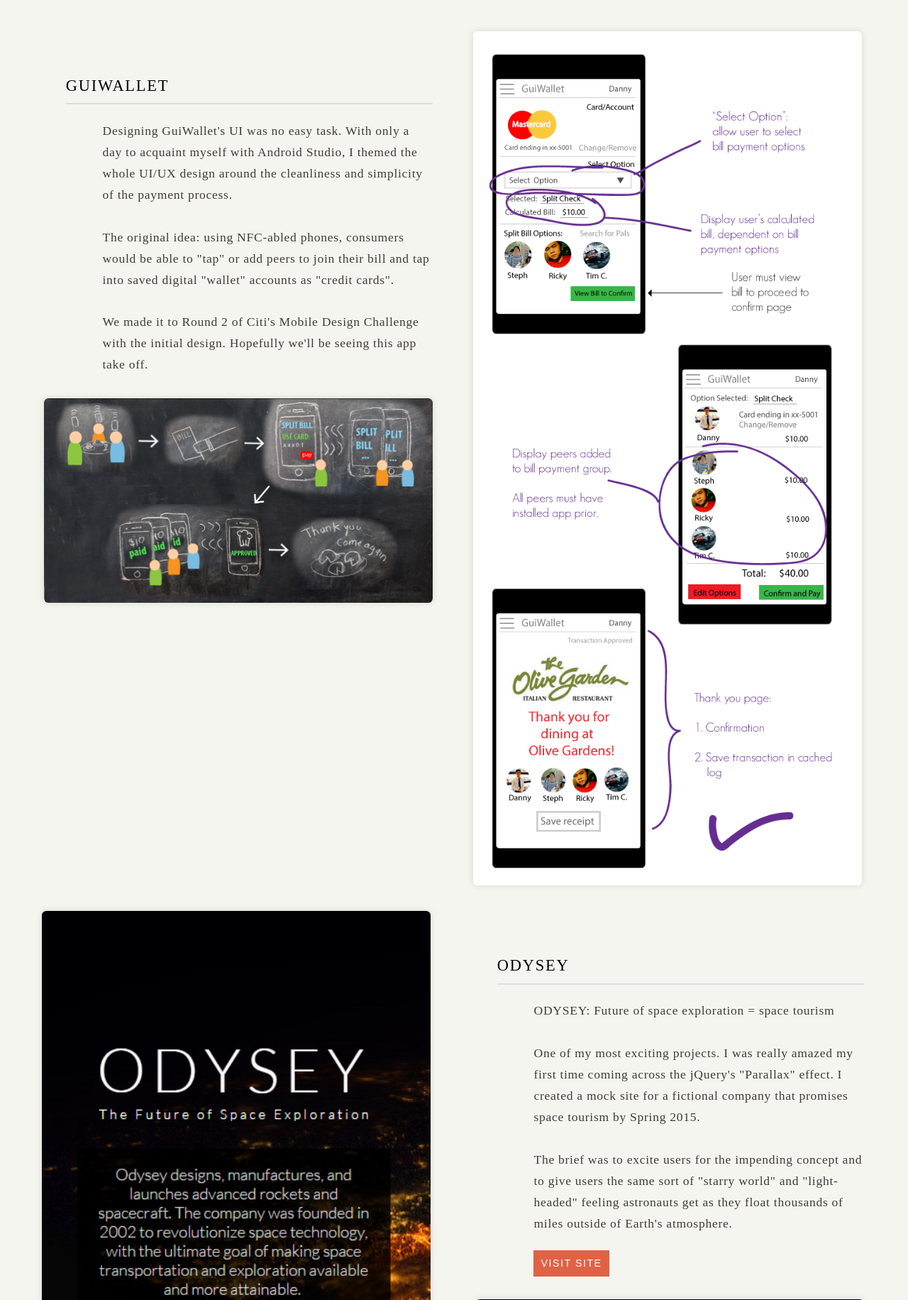
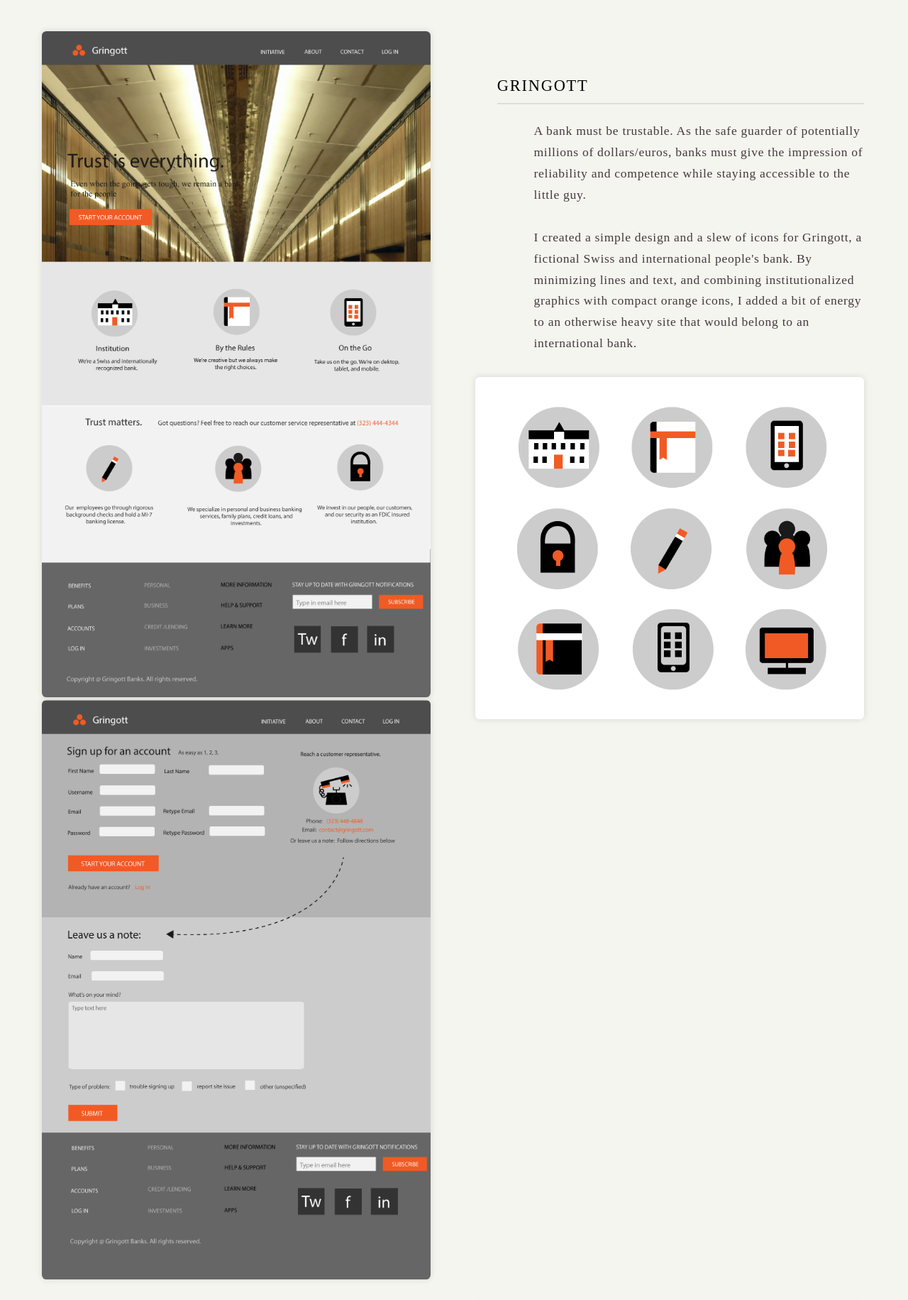
Before and after one commit to DDChiang/ddchiang, a PHP site: page /web-apps.php in a window 1280 px wide. Shown: the part 68-1899 px from the top of the page at 71% size. Run offline with PHP 8.4, Linux system fonts and the light colour scheme; some libraries are stand-ins or nearby versions.

Commit message:
added gringott site designs

```diff
--- a/web-apps.php
+++ b/web-apps.php
@@ -14,6 +14,39 @@
 
   <body>
     <div class="content-wrapper">
+	  <!--Gringott-->
+	  <div class="box-100">
+		  <div class="box-50">
+			<div class="proj-image">
+			  <img src="prev-pics/gringott-home.png">
+			</div>
+			<div class="proj-image">
+			  <img src="prev-pics/gringott-sign-up.png">
+			</div>
+		  </div>
+
+
+		  <div class="box-50">
+			<div class="proj-blob">
+				<div class="proj-title">GRINGOTT</div>
+				<div class="proj-desc">
+
+					A bank must be trustable. As the safe guarder of potentially millions of dollars/euros,
+					banks must give the impression of reliability and competence while staying accessible to the little guy.
+					<br><br>
+					I created a simple design and a slew of icons for Gringott, a fictional Swiss and international people's bank. By minimizing lines and text,
+					and combining institutionalized graphics with compact orange icons, I added a bit of energy to an otherwise heavy site that would belong to an
+					international bank.
+				</div>
+
+			</div>
+			<div class="proj-prev" id="hide2">
+			  <img src="prev-pics/gringott-icons.png">
+			</div>
+
+		  </div>
+	    </div>
+
 	  <!--GuiWallet-->
 	  <div class="box-100">
 		<div class="box-50">
```
Also changed, not shown: prev-pics/gringott-home.png (added), prev-pics/gringott-icons.png (added), prev-pics/gringott-sign-up.png (added).
